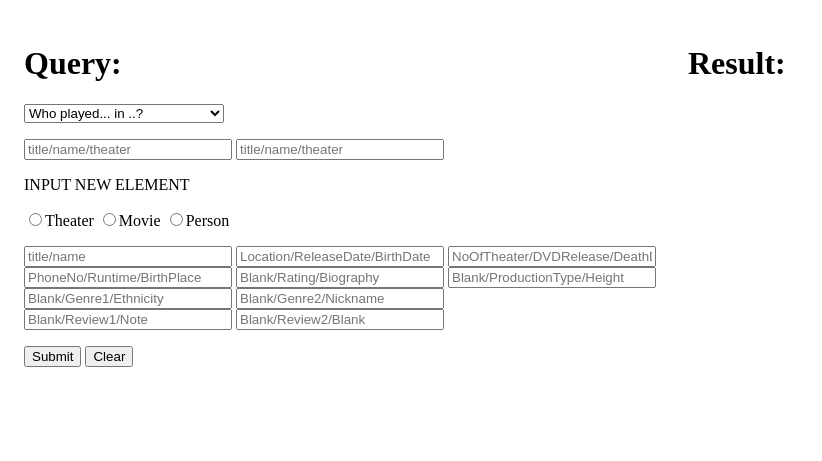
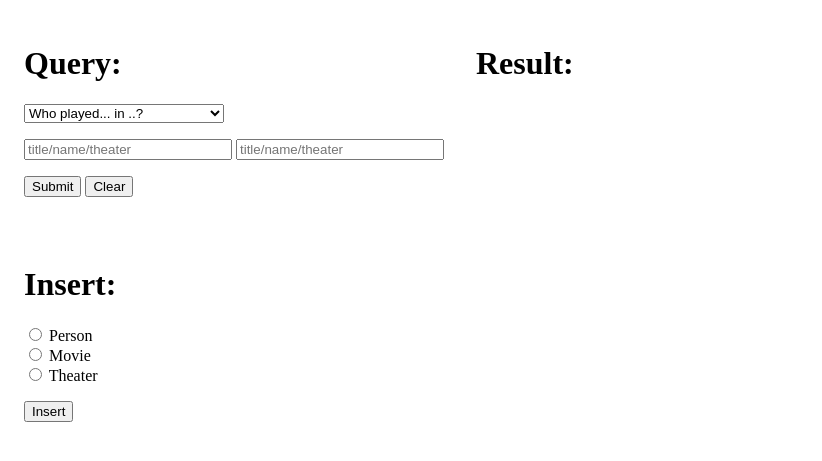
Before and after one commit to dwmille3/SER322-FinalProject, a PHP site: page / in a window 1280 px wide. Shown: the top 461 px of the page, without its empty margins (0-822 px from the left). Run offline with PHP 8.4, Linux system fonts and the light colour scheme; some libraries are stand-ins or nearby versions.

Commit message:
Added insert html layout & php functionality

```diff
--- a/htdocs/functions.php
+++ b/htdocs/functions.php
@@ -33,6 +33,42 @@
     return array("sql" => "", "columns" => array());
 }
 
+function getInsertQuery($formData) {
+
+    $insertionType = $formData["radioChoice"];
+
+    if ($insertionType === "Person") {
+        $query = 'INSERT INTO `filmmaker` ';
+        $query .= '(Name, BirthDate, DeathDate, BirthPlace, Biography, Height, Ethnicity, Nickname, Note) VALUES (';
+        $query .= "\"$formData[name]\", \"$formData[birthDate]\", \"$formData[deathDate]\", ";
+        $query .= "\"$formData[birthPlace]\", \"$formData[biography]\", \"$formData[height]\", ";
+        $query .= "\"$formData[ethnicity]\", \"$formData[nickname]\", \"$formData[note]\"";
+        $query .= ');';
+    }
+
+    else if ($insertionType === "Movie") {
+        $query = 'INSERT INTO `movies` ';
+        $query .= '(Title, ReleaseDate, DVDRelease, Runtime, Rating, ProductionType) VALUES (';
+        $query .= "\"$formData[title]\", \"$formData[releaseDate]\", \"$formData[dvdReleaseDate]\", ";
+        $query .= "\"$formData[runtime]\", \"$formData[rating]\", \"$formData[productionType]\"";
+        $query .= ');';
+    }
+
+    else if ($insertionType === "Theater") {
+        $query = 'INSERT INTO `theaters` ';
+        $query .= '(Name, Location, NoOfTheaters, PhoneNo) VALUES (';
+        $query .= "\"$formData[title]\", \"$formData[location]\", \"$formData[noOfTheaters]\", ";
+        $query .= "\"$formData[phoneNo]\"";
+        $query .= ');';
+    }
+
+    else {
+        return "";
+    }
+
+    return str_replace("\"\"", "NULL", $query);
+}
+
 function query_whoPlayed($character, $movie) {
     $columns = array("Name");
 
@@ -62,6 +98,7 @@
 
 function query_compareMovies($movie1, $movie2) {
     $columns = array("Name", "BirthDate", "DeathDate", "BirthPlace", "Biography");
+
     $sql = "SELECT f.Name, f.BirthDate, f.DeathDate, f.BirthPlace, f.Biography ";
     $sql .= "FROM FilmMaker f, CastCrew c, Movies m ";
     $sql .= "WHERE f.PID = c.PID ";
--- a/htdocs/index.php
+++ b/htdocs/index.php
@@ -4,9 +4,13 @@
 <head>
     <title>SER322 Query Form</title>
     <link rel="stylesheet" href="style.css">
+    <link rel="stylesheet" href="http://code.jquery.com/ui/1.10.3/themes/smoothness/jquery-ui.css" />
+    <script src="http://code.jquery.com/jquery-1.9.1.js"></script>
+    <script src="http://code.jquery.com/ui/1.10.2/jquery-ui.js"></script>
 </head>
 
 <body>
+<div class="parent-container">
     <div class="container">
         <h1>Query: </h1>
         <form action="index.php" method="post">
@@ -21,28 +25,6 @@
                 <input type="text" name="text" id="text" placeholder="title/name/theater">
                 <input type="text" name="compare" id="compare" placeholder="title/name/theater">
             </div>
-
-			<div class="spaced-input">
-				<label for="input">INPUT NEW ELEMENT</label>
-			</div>
-			<form>
-				<input type="radio" name="type" id="theater" value="radio_group">Theater
-				<input type="radio" name="type" id="movie" value="radio_group">Movie
-				<input type="radio" name="type" id="person" value="radio_group">Person
-			</form>
-			<div class="spaced-input">
-				<input type="text" name="title" id="title" placeholder="title/name">
-                <input type="text" name="date1" id="date1" placeholder="Location/ReleaseDate/BirthDate">
-				<input type="text" name="date2" id="date2" placeholder="NoOfTheater/DVDRelease/DeathDate"><br>
-				<input type="text" name="runtime" id="runtime" placeholder="PhoneNo/Runtime/BirthPlace">
-				<input type="text" name="rating" id="rating" placeholder="Blank/Rating/Biography">
-				<input type="text" name="production" id="production" placeholder="Blank/ProductionType/Height"><br>
-				<input type="text" name="genre1" id="genre1" placeholder="Blank/Genre1/Ethnicity">
-				<input type="text" name="genre1" id="genre2" placeholder="Blank/Genre2/Nickname"><br>
-				<input type="text" name="review1" id="review1" placeholder="Blank/Review1/Note">
-				<input type="text" name="review2" id="review2" placeholder="Blank/Review2/Blank">
-			</div>
-
             <div class="spaced-input">
                 <button name="btnSubmit" type="submit">Submit</button>
                 <button name="btnClear">Clear</button>
@@ -54,6 +36,99 @@
         <h1>Result: </h1>
         <?php include('main.php') ?>
     </div>
+</div>
+
+<div class="parent-container">
+    <div class="container">
+        <h1>Insert: </h1>
+        <form action="index.php" method="post">
+            <div>
+                <input type="radio" value="Person" name="radioChoice"> Person <br>
+                <input type="radio" value="Movie" name="radioChoice"> Movie <br>
+                <input type="radio" value="Theater" name="radioChoice"> Theater <br>
+            </div>
+
+            <div class="spaced-input">
+                <div class="hiddenChoices" id="personChoice">
+                    <input type="text" name="name" id="name" placeholder="name ...">
+                    <input type="date" name="birthDate" id="birthDate" placeholder="birth date ...">
+                    <input type="date" name="deathDate" id="deathDate" placeholder="death date ...">
+                    <input type="text" name="birthPlace" id="birthPlace" placeholder="birth place ...">
+                    <input type="text" name="biography" id="biography" placeholder="biography ...">
+                    <input type="text" name="height" id="height" placeholder="height ...">
+                    <input type="text" name="ethnicity" id="ethnicity" placeholder="ethnicity ...">
+                    <input type="text" name="nickname" id="nickname" placeholder="nickname ...">
+                    <input type="text" name="note" id="note" placeholder="notes ...">
+                </div>
+
+                <div class="hiddenChoices" id="movieChoice">
+                    <input type="text" name="title" id="title" placeholder="title ...">
+                    <input type="date" name="releaseDate" id="releaseDate" placeholder="release date ...">
+                    <input type="date" name="dvdReleaseDate" id="dvdReleaseDate" placeholder="dvd release date ...">
+                    <input type="text" name="runtime" id="runtime" placeholder="runtime ...">
+                    <input type="text" name="rating" id="rating" placeholder="rating ...">
+                    <input type="text" name="productionType" id="productionType" placeholder="production type ...">
+                </div>
+
+                <div class="hiddenChoices" id="theaterChoice">
+                    <input type="text" name="title" id="name" placeholder="name ...">
+                    <input type="date" name="location" id="location" placeholder="location ...">
+                    <input type="text" name="noOfTheaters" id="noOfTheaters" placeholder="number of theaters ...">
+                    <input type="text" name="phoneNo" id="phoneNo" placeholder="phone number ...">
+                </div>
+            </div>
+
+            <div class="spaced-input">
+                <button name="btnInsert" type="submit">Insert</button>
+            </div>
+        </form>
+    </div>
+</div>
+
+<script>
+    $("input[type=radio]:checked").attr("checked", false);
+
+    $("input[type=radio]").click(function(e) {
+        $(".hiddenChoices").hide();
+        $(".hiddenChoices input").val(null);
+        let choice = e.currentTarget.nextSibling.textContent.trim();
+        if (choice === "Person")
+            $("#personChoice").show();
+        else if (choice === "Movie")
+            $("#movieChoice").show();
+        else if (choice === "Theater")
+            $("#theaterChoice").show();
+    });
+
+    $("#birthDate").datepicker({
+        dateFormat: "yy-mm-dd",
+        changeYear: true,
+        changeMonth: true,
+        yearRange:"1980:2016"
+    });
+
+    $("#deathDate").datepicker({
+        dateFormat: "yy-mm-dd",
+        changeYear: true,
+        changeMonth: true,
+        yearRange:"1980:2016"
+    });
+
+    $("#releaseDate").datepicker({
+        dateFormat: "yy-mm-dd",
+        changeYear: true,
+        changeMonth: true,
+        yearRange:"1980:2016"
+    });
+
+    $("#dvdReleaseDate").datepicker({
+        dateFormat: "yy-mm-dd",
+        changeYear: true,
+        changeMonth: true,
+        yearRange:"1980:2016"
+    });
+</script>
+
 </body>
 
 </html>
--- a/htdocs/main.php
+++ b/htdocs/main.php
@@ -25,3 +25,22 @@
     # Close connection
     $connection->close();
 }
+
+else if (isset($_POST["btnInsert"]) &&isset($_POST["radioChoice"]) ) {
+    $connection = getConnection();
+    $query = getInsertQuery($_POST);
+    $result = $connection->query($query);
+
+    echo "<p>Query: '$query' <br></p>";
+
+    if ($result) {
+        echo "<p>Query successfully added.</p>";
+    }
+
+    else {
+        echo "<p>Error with query.</p>";
+    }
+
+    # Close connection
+    $connection->close();
+}
--- a/htdocs/style.css
+++ b/htdocs/style.css
@@ -6,7 +6,21 @@
     width: 15em;
 }
 
+.parent-container {
+    width: 100%;
+    clear: left;
+}
+
+.hiddenChoices {
+    display: none;
+}
+
 .container {
     float: left;
     padding: 1em;
 }
+
+.container p {
+    width: 800px;
+    word-wrap: break-word;
+}
```
